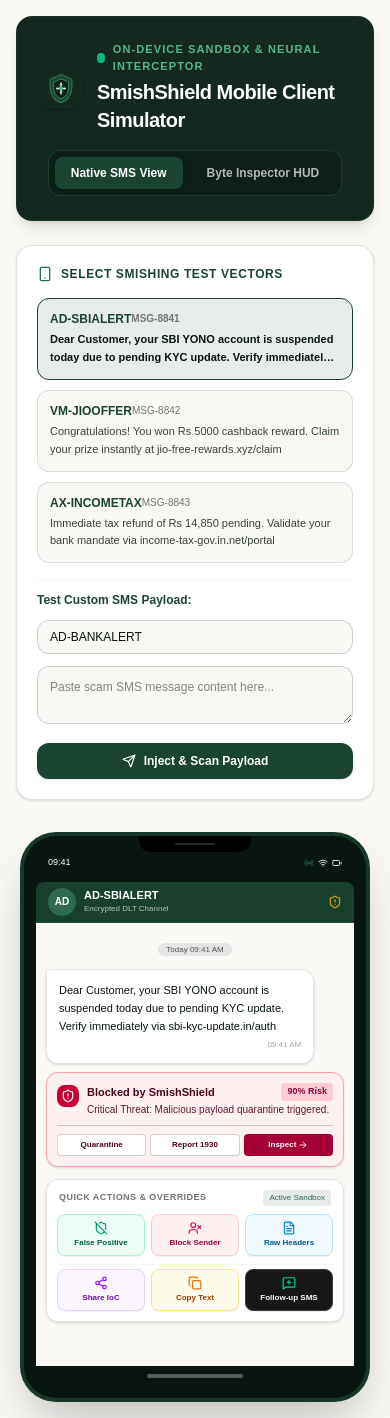
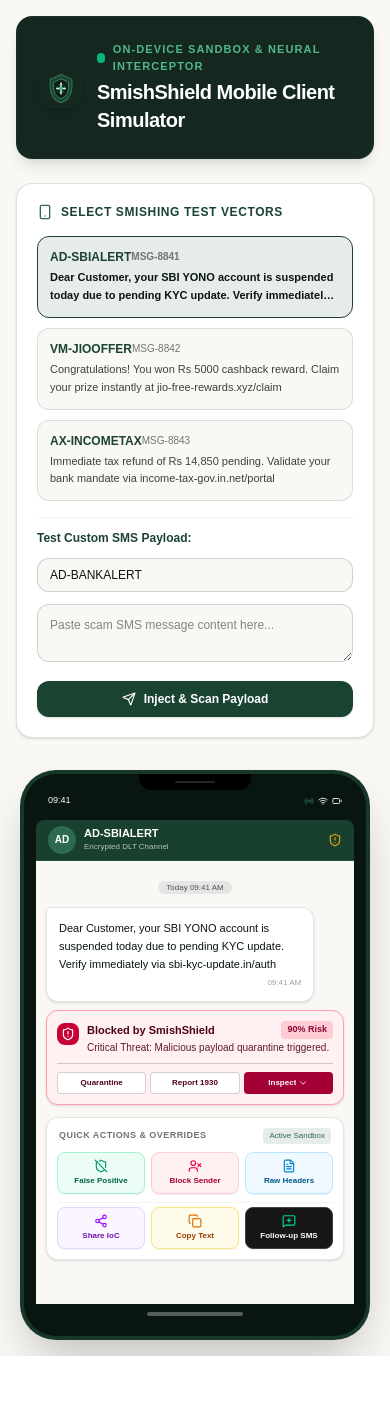
Before and after one commit to Sahasya2007/smish-shield, a Next.js app: page /mobile in a window 390 px wide. After the commit the page ends 1356 px from the top, so only its background shows below. Built offline with nearby package versions, Linux system fonts and the light colour scheme.

Commit message:
fix: update mobile page and scanner code

```diff
--- a/app/mobile/page.tsx
+++ b/app/mobile/page.tsx
@@ -20,7 +20,9 @@ import {
   FileText,
   Share2,
   Copy,
-  MessageSquarePlus
+  MessageSquarePlus,
+  ChevronDown,
+  ChevronUp
 } from 'lucide-react';
 import { scanMessageOnDevice } from './scanner';
 import { broadcastThreatLog, ThreatStatus } from '../dashboard/telemetry';
@@ -52,13 +54,13 @@ const PRESET_MESSAGES = [
 ];
 
 export default function MobileSimulator() {
-  const [activeTab, setActiveTab] = useState<'intercept' | 'inspector'>('intercept');
   const [selectedMessage, setSelectedMessage] = useState(PRESET_MESSAGES[0]);
   const [customText, setCustomText] = useState('');
   const [customSender, setCustomSender] = useState('AD-BANKALERT');
   const [isQuarantined, setIsQuarantined] = useState(false);
   const [toastMessage, setToastMessage] = useState<string | null>(null);
   const [isScanning, setIsScanning] = useState(false);
+  const [showInMobileInspector, setShowInMobileInspector] = useState(false);
 
   const [scanResult, setScanResult] = useState<ExtendedScanHUD>({
     riskScore: 92,
@@ -80,6 +82,7 @@ export default function MobileSimulator() {
   const handleRunScan = (textToScan: string, senderHeader: string) => {
     setIsScanning(true);
     setIsQuarantined(false);
+    setShowInMobileInspector(false);
 
     try {
       const result = scanMessageOnDevice(textToScan);
@@ -152,7 +155,6 @@ export default function MobileSimulator() {
     }, 800);
   };
 
-  // Interactive Action Handlers
   const handleFalsePositive = () => {
     showToast('Marked as False Positive. Heuristic whitelist updated.');
   };
@@ -162,8 +164,8 @@ export default function MobileSimulator() {
   };
 
   const handleViewRawHeaders = () => {
-    setActiveTab('inspector');
-    showToast('Loaded raw payload bytes into Byte Inspector.');
+    setShowInMobileInspector(true);
+    showToast('Loaded heuristic breakdown inside mobile view.');
   };
 
   const handleShareIoC = () => {
@@ -223,29 +225,6 @@ export default function MobileSimulator() {
                 SmishShield Mobile Client Simulator
               </h1>
             </div>
-          </div>
-
-          <div className="flex items-center gap-2 bg-[#0D1F18] p-1.5 rounded-xl border border-[#2D6A4F]/40">
-            <button
-              onClick={() => setActiveTab('intercept')}
-              className={`px-4 py-2 rounded-lg text-xs font-bold transition ${
-                activeTab === 'intercept'
-                  ? 'bg-[#1B4332] text-white shadow'
-                  : 'text-[#FAF8F5]/70 hover:text-white'
-              }`}
-            >
-              Native SMS View
-            </button>
-            <button
-              onClick={() => setActiveTab('inspector')}
-              className={`px-4 py-2 rounded-lg text-xs font-bold transition ${
-                activeTab === 'inspector'
-                  ? 'bg-[#1B4332] text-white shadow'
-                  : 'text-[#FAF8F5]/70 hover:text-white'
-              }`}
-            >
-              Byte Inspector HUD
-            </button>
           </div>
         </div>
 
@@ -317,8 +296,7 @@ export default function MobileSimulator() {
 
           <div className="lg:col-span-7 flex flex-col items-center">
 
-            {activeTab === 'intercept' ? (
-              <div className="w-[350px] h-[570px] bg-[#081510] rounded-[36px] p-3 shadow-2xl border-4 border-[#2D6A4F]/40 relative flex flex-col overflow-hidden">
+            <div className="w-[350px] min-h-[570px] bg-[#081510] rounded-[36px] p-3 shadow-2xl border-4 border-[#2D6A4F]/40 relative flex flex-col overflow-hidden">
 
               <div className="absolute top-0 left-1/2 transform -translate-x-1/2 w-28 h-4 bg-black rounded-b-xl z-20 flex items-center justify-center">
                 <div className="w-10 h-0.5 bg-neutral-800 rounded-full"></div>
@@ -334,31 +312,31 @@ export default function MobileSimulator() {
               </div>
 
               <div className="mt-3 px-3 py-1.5 bg-[#1B4332]/95 backdrop-blur-md rounded-t-lg border-b border-[#2D6A4F]/40 flex items-center justify-between text-white">
-                  <div className="flex items-center gap-2">
-                    <div className="w-7 h-7 rounded-full bg-[#2D6A4F] flex items-center justify-center font-bold text-[10px]">
+                <div className="flex items-center gap-2 min-w-0">
+                  <div className="w-7 h-7 rounded-full bg-[#2D6A4F] flex items-center justify-center font-bold text-[10px] shrink-0">
                     {selectedMessage.sender.slice(0, 2)}
                   </div>
-                    <div>
-                      <p className="text-[11px] font-bold leading-tight">{selectedMessage.sender}</p>
-                      <p className="text-[8px] text-[#FAF8F5]/70">Encrypted DLT Channel</p>
+                  <div className="min-w-0">
+                    <p className="text-[11px] font-bold leading-tight truncate">{selectedMessage.sender}</p>
+                    <p className="text-[8px] text-[#FAF8F5]/70 truncate">Encrypted DLT Channel</p>
                   </div>
                 </div>
-                  <ShieldAlert className="w-3.5 h-3.5 text-amber-400 animate-pulse" />
+                <ShieldAlert className="w-3.5 h-3.5 text-amber-400 animate-pulse shrink-0 ml-2" />
               </div>
 
-                <div className="flex-1 bg-[#FAF8F5] p-2.5 overflow-y-auto flex flex-col gap-2">
+              <div className="flex-1 bg-[#FAF8F5] p-2.5 overflow-y-auto flex flex-col gap-2 min-w-0">
                 <div className="text-center my-0.5">
                   <span className="text-[8px] bg-neutral-200 text-neutral-600 px-2 py-0.5 rounded-full font-mono">Today 09:41 AM</span>
                 </div>
 
                 <div className={`max-w-[90%] bg-white rounded-xl rounded-tl-sm p-3 shadow-sm border transition-all ${isQuarantined ? 'opacity-40 border-dashed border-neutral-400' : 'border-neutral-200'} relative`}>
-                    <p className="text-[11px] text-[#081510] leading-relaxed font-medium">
+                  <p className="text-[11px] text-[#081510] leading-relaxed font-medium break-words">
                     {isQuarantined ? '[QUARANTINED & SANITIZED BY SMISHSHIELD]' : selectedMessage.text}
                   </p>
                   <span className="text-[8px] text-neutral-400 block text-right mt-1 font-mono">09:41 AM</span>
                 </div>
 
-                  <div className={`w-full rounded-xl p-2.5 shadow-sm border transition-all animate-fade-in ${
+                <div className={`w-full rounded-xl p-2.5 shadow-sm border transition-all animate-fade-in min-w-0 ${
                   isQuarantined
                     ? 'bg-neutral-100 border-neutral-300 text-neutral-600'
                     : isCritical
@@ -366,21 +344,21 @@ export default function MobileSimulator() {
                       : 'bg-amber-50 border-amber-300 text-amber-950'
                 }`}>
                   <div className="flex items-start gap-2">
-                      <div className={`p-1 rounded-lg mt-0.5 text-white ${isQuarantined ? 'bg-neutral-500' : isCritical ? 'bg-rose-700' : 'bg-amber-700'}`}>
+                    <div className={`p-1 rounded-lg mt-0.5 text-white shrink-0 ${isQuarantined ? 'bg-neutral-500' : isCritical ? 'bg-rose-700' : 'bg-amber-700'}`}>
                       <ShieldAlert className="w-3.5 h-3.5" />
                     </div>
-                      <div className="flex-1">
-                        <div className="flex items-center justify-between">
-                          <p className="text-[11px] font-black">
+                    <div className="flex-1 min-w-0">
+                      <div className="flex items-center justify-between gap-1">
+                        <p className="text-[11px] font-black truncate">
                           {isQuarantined ? 'Payload Quarantined' : 'Blocked by SmishShield'}
                         </p>
-                          <span className={`text-[9px] font-mono font-bold px-1.5 py-0.5 rounded ${
+                        <span className={`text-[9px] font-mono font-bold px-1.5 py-0.5 rounded shrink-0 ${
                           isQuarantined ? 'bg-neutral-200 text-neutral-800' : isCritical ? 'bg-rose-200 text-rose-900' : 'bg-amber-200 text-amber-900'
                         }`}>
                           {scanResult.riskScore}% Risk
                         </span>
                       </div>
-                        <p className="text-[10px] mt-0.5 opacity-90 leading-snug">
+                      <p className="text-[10px] mt-0.5 opacity-90 leading-snug break-words">
                         {isQuarantined ? 'Content neutralized successfully. No links accessible.' : `${scanResult.status}: Malicious payload quarantine triggered.`}
                       </p>
                     </div>
@@ -390,145 +368,117 @@ export default function MobileSimulator() {
                     <button
                       onClick={handleQuarantineAction}
                       disabled={isQuarantined}
-                        className="bg-white hover:bg-neutral-100 disabled:opacity-50 text-[8px] font-bold py-1 px-0.5 rounded border border-current/20 text-center transition"
+                      className="bg-white hover:bg-neutral-100 disabled:opacity-50 text-[8px] font-bold py-1 px-0.5 rounded border border-current/20 text-center transition truncate"
                     >
                       {isQuarantined ? 'Quarantined' : 'Quarantine'}
                     </button>
                     <button
                       onClick={handleReport1930Action}
-                        className="bg-white hover:bg-neutral-100 text-[8px] font-bold py-1 px-0.5 rounded border border-current/20 text-center transition"
+                      className="bg-white hover:bg-neutral-100 text-[8px] font-bold py-1 px-0.5 rounded border border-current/20 text-center transition truncate"
                     >
                       Report 1930
                     </button>
                     <button
-                        onClick={() => setActiveTab('inspector')}
-                        className={`text-white text-[8px] font-bold py-1 px-0.5 rounded text-center transition flex items-center justify-center gap-0.5 ${
+                      onClick={handleViewRawHeaders}
+                      className={`text-white text-[8px] font-bold py-1 px-1 rounded text-center transition flex items-center justify-center gap-0.5 shrink-0 ${
                         isCritical ? 'bg-rose-800 hover:bg-rose-900' : 'bg-amber-800 hover:bg-amber-900'
                       }`}
                     >
-                        Inspect <ArrowRight className="w-2.5 h-2.5" />
+                      <span className="truncate">{showInMobileInspector ? 'Hide' : 'Inspect'}</span>
+                      {showInMobileInspector ? <ChevronUp className="w-2.5 h-2.5 shrink-0" /> : <ChevronDown className="w-2.5 h-2.5 shrink-0" />}
                     </button>
                   </div>
                 </div>
 
+                {showInMobileInspector && (
+                  <div className="bg-white border border-neutral-200 rounded-xl p-3 shadow-sm space-y-2.5 animate-fade-in text-[10px] text-[#081510]">
+                    <div className="flex items-center justify-between pb-1.5 border-b border-neutral-100 font-bold">
+                      <span className="flex items-center gap-1 text-[#1B4332]">
+                        <Terminal className="w-3 h-3 text-[#2D6A4F]" /> Heuristic Inspector HUD
+                      </span>
+                      <span className="text-rose-700 font-mono">{scanResult.status}</span>
+                    </div>
+                    <div className="grid grid-cols-2 gap-1.5 font-mono">
+                      <div className="bg-[#FAF8F5] p-1.5 rounded border border-neutral-200">
+                        <span className="text-[8px] text-neutral-500 block">DLT Header:</span>
+                        <span className="font-bold text-rose-700 truncate block">{scanResult.dltHeader}</span>
+                      </div>
+                      <div className="bg-[#FAF8F5] p-1.5 rounded border border-neutral-200">
+                        <span className="text-[8px] text-neutral-500 block">Entropy:</span>
+                        <span className="font-bold text-[#1B4332] truncate block">{scanResult.entropy}</span>
+                      </div>
+                    </div>
+                    <div className="bg-[#081510] text-emerald-400 font-mono text-[9px] p-2 rounded space-y-1">
+                      {scanResult.reasons.map((reason, idx) => (
+                        <p key={idx} className="leading-tight">&bull; {reason}</p>
+                      ))}
+                    </div>
+                  </div>
+                )}
+
                 {/* Comprehensive Interactive Options Box */}
-                  <div className="mt-1 bg-white border border-neutral-200 rounded-xl p-2.5 shadow-sm space-y-2 animate-fade-in">
-                    <div className="flex items-center justify-between px-0.5">
-                      <p className="text-[9px] font-bold text-neutral-500 uppercase tracking-wider">Quick Actions &amp; Overrides</p>
-                      <span className="text-[8px] font-mono text-[#2D6A4F] bg-[#1B4332]/10 px-1.5 py-0.5 rounded">Active Sandbox</span>
+                <div className="mt-1 bg-white border border-neutral-200 rounded-xl p-2.5 shadow-sm space-y-2 animate-fade-in min-w-0">
+                  <div className="flex items-center justify-between px-0.5 gap-1">
+                    <p className="text-[9px] font-bold text-neutral-500 uppercase tracking-wider truncate">Quick Actions &amp; Overrides</p>
+                    <span className="text-[8px] font-mono text-[#2D6A4F] bg-[#1B4332]/10 px-1.5 py-0.5 rounded shrink-0">Active Sandbox</span>
                   </div>
 
                   <div className="grid grid-cols-3 gap-1.5">
                     <button
                       onClick={handleFalsePositive}
-                        className="bg-emerald-50 hover:bg-emerald-100 text-emerald-800 border border-emerald-200 rounded-lg py-1.5 px-1 text-[8px] font-bold flex flex-col items-center justify-center gap-0.5 transition shadow-2xs"
+                      className="bg-emerald-50 hover:bg-emerald-100 text-emerald-800 border border-emerald-200 rounded-lg py-1.5 px-1 text-[8px] font-bold flex flex-col items-center justify-center gap-0.5 transition shadow-2xs text-center min-w-0"
                     >
-                        <ShieldOff className="w-3.5 h-3.5 text-emerald-600" />
-                        <span>False Positive</span>
+                      <ShieldOff className="w-3.5 h-3.5 text-emerald-600 shrink-0" />
+                      <span className="truncate w-full">False Positive</span>
                     </button>
                     <button
                       onClick={handleBlockSender}
-                        className="bg-rose-50 hover:bg-rose-100 text-rose-800 border border-rose-200 rounded-lg py-1.5 px-1 text-[8px] font-bold flex flex-col items-center justify-center gap-0.5 transition shadow-2xs"
+                      className="bg-rose-50 hover:bg-rose-100 text-rose-800 border border-rose-200 rounded-lg py-1.5 px-1 text-[8px] font-bold flex flex-col items-center justify-center gap-0.5 transition shadow-2xs text-center min-w-0"
                     >
-                        <UserX className="w-3.5 h-3.5 text-rose-600" />
-                        <span>Block Sender</span>
+                      <UserX className="w-3.5 h-3.5 text-rose-600 shrink-0" />
+                      <span className="truncate w-full">Block Sender</span>
                     </button>
                     <button
                       onClick={handleViewRawHeaders}
-                        className="bg-sky-50 hover:bg-sky-100 text-sky-800 border border-sky-200 rounded-lg py-1.5 px-1 text-[8px] font-bold flex flex-col items-center justify-center gap-0.5 transition shadow-2xs"
+                      className="bg-sky-50 hover:bg-sky-100 text-sky-800 border border-sky-200 rounded-lg py-1.5 px-1 text-[8px] font-bold flex flex-col items-center justify-center gap-0.5 transition shadow-2xs text-center min-w-0"
                     >
-                        <FileText className="w-3.5 h-3.5 text-sky-600" />
-                        <span>Raw Headers</span>
+                      <FileText className="w-3.5 h-3.5 text-sky-600 shrink-0" />
+                      <span className="truncate w-full">Raw Headers</span>
                     </button>
                   </div>
 
                   <div className="grid grid-cols-3 gap-1.5 pt-1 border-t border-neutral-100">
                     <button
                       onClick={handleShareIoC}
-                        className="bg-purple-50 hover:bg-purple-100 text-purple-800 border border-purple-200 rounded-lg py-1.5 px-1 text-[8px] font-bold flex flex-col items-center justify-center gap-0.5 transition shadow-2xs"
+                      className="bg-purple-50 hover:bg-purple-100 text-purple-800 border border-purple-200 rounded-lg py-1.5 px-1 text-[8px] font-bold flex flex-col items-center justify-center gap-0.5 transition shadow-2xs text-center min-w-0"
                     >
-                        <Share2 className="w-3.5 h-3.5 text-purple-600" />
-                        <span>Share IoC</span>
+                      <Share2 className="w-3.5 h-3.5 text-purple-600 shrink-0" />
+                      <span className="truncate w-full">Share IoC</span>
                     </button>
                     <button
                       onClick={handleCopyPayload}
-                        className="bg-amber-50 hover:bg-amber-100 text-amber-800 border border-amber-200 rounded-lg py-1.5 px-1 text-[8px] font-bold flex flex-col items-center justify-center gap-0.5 transition shadow-2xs"
+                      className="bg-amber-50 hover:bg-amber-100 text-amber-800 border border-amber-200 rounded-lg py-1.5 px-1 text-[8px] font-bold flex flex-col items-center justify-center gap-0.5 transition shadow-2xs text-center min-w-0"
                     >
-                        <Copy className="w-3.5 h-3.5 text-amber-600" />
-                        <span>Copy Text</span>
+                      <Copy className="w-3.5 h-3.5 text-amber-600 shrink-0" />
+                      <span className="truncate w-full">Copy Text</span>
                     </button>
                     <button
                       onClick={handleSimulateFollowUp}
-                        className="bg-neutral-900 hover:bg-neutral-800 text-white border border-neutral-700 rounded-lg py-1.5 px-1 text-[8px] font-bold flex flex-col items-center justify-center gap-0.5 transition shadow-2xs"
+                      className="bg-neutral-900 hover:bg-neutral-800 text-white border border-neutral-700 rounded-lg py-1.5 px-1 text-[8px] font-bold flex flex-col items-center justify-center gap-0.5 transition shadow-2xs text-center min-w-0"
                     >
-                        <MessageSquarePlus className="w-3.5 h-3.5 text-emerald-400" />
-                        <span>Follow-up SMS</span>
+                      <MessageSquarePlus className="w-3.5 h-3.5 text-emerald-400 shrink-0" />
+                      <span className="truncate w-full">Follow-up SMS</span>
                     </button>
                   </div>
                 </div>
 
               </div>
 
-                <div className="py-2 bg-[#081510] text-center">
+              <div className="py-2 bg-[#081510] text-center shrink-0">
                 <div className="w-24 h-1 bg-white/30 rounded-full mx-auto"></div>
               </div>
 
             </div>
-            ) : (
-              <div className="w-full bg-white p-6 rounded-2xl border border-[#1B4332]/20 shadow-sm space-y-5 animate-fade-in">
-                <div className="flex items-center justify-between pb-3 border-b border-neutral-100">
-                  <div className="flex items-center gap-2">
-                    <Terminal className="w-5 h-5 text-[#2D6A4F]" />
-                    <h3 className="text-sm font-bold text-[#1B4332]">Real-Time Heuristic Packet &amp; Domain Inspector</h3>
-                  </div>
-                  <span className="text-[10px] bg-rose-100 text-rose-800 font-bold px-2.5 py-1 rounded-full font-mono uppercase">
-                    STATUS: {scanResult.status}
-                  </span>
-                </div>
-
-                <div className="grid grid-cols-2 gap-3">
-                  <div className="p-3.5 bg-[#FAF8F5] rounded-xl border border-[#1B4332]/10">
-                    <span className="text-[10px] text-neutral-500 block uppercase font-mono">DLT Header Status</span>
-                    <span className="text-xs font-bold text-rose-700 flex items-center gap-1 mt-1">
-                      <AlertTriangle className="w-4 h-4" /> {scanResult.dltHeader}
-                    </span>
-                  </div>
-                  <div className="p-3.5 bg-[#FAF8F5] rounded-xl border border-[#1B4332]/10">
-                    <span className="text-[10px] text-neutral-500 block uppercase font-mono">Domain Entropy</span>
-                    <span className="text-xs font-bold text-[#1B4332] flex items-center gap-1 mt-1">
-                      <Lock className="w-4 h-4 text-[#2D6A4F]" /> {scanResult.entropy}
-                    </span>
-                  </div>
-                </div>
-
-                <div className="space-y-2">
-                  <span className="text-xs font-bold text-[#1B4332]">Heuristic Analysis Breakdown:</span>
-                  <div className="bg-[#081510] text-emerald-400 font-mono text-xs p-4 rounded-xl space-y-2">
-                    {scanResult.reasons.map((reason, idx) => (
-                      <p key={idx} className="flex items-start gap-2 leading-relaxed">
-                        <span className="text-emerald-500">&bull;</span> {reason}
-                      </p>
-                    ))}
-                    <p className="text-amber-400 pt-2 border-t border-emerald-900">
-                      <span className="text-neutral-500">[DISPATCH]</span> Section 79(3)(b) Telemetry packet synced to CERT-In Command Center.
-                    </p>
-                  </div>
-                </div>
-
-                <div className="pt-2 flex items-center justify-between">
-                  <div className="flex items-center gap-2 text-xs text-[#2D6A4F] font-medium">
-                    <CheckCircle2 className="w-4 h-4" />
-                    <span>Synchronized with Central Dashboard Feed</span>
-                  </div>
-                  <button
-                    onClick={() => setActiveTab('intercept')}
-                    className="bg-[#1B4332] hover:bg-[#2D6A4F] text-white text-xs font-bold py-2 px-4 rounded-xl transition shadow-sm"
-                  >
-                    Back to Mobile View
-                  </button>
-                </div>
-              </div>
-            )}
 
           </div>
 
```
Lines whose indentation alone changed are shown as unchanged.
